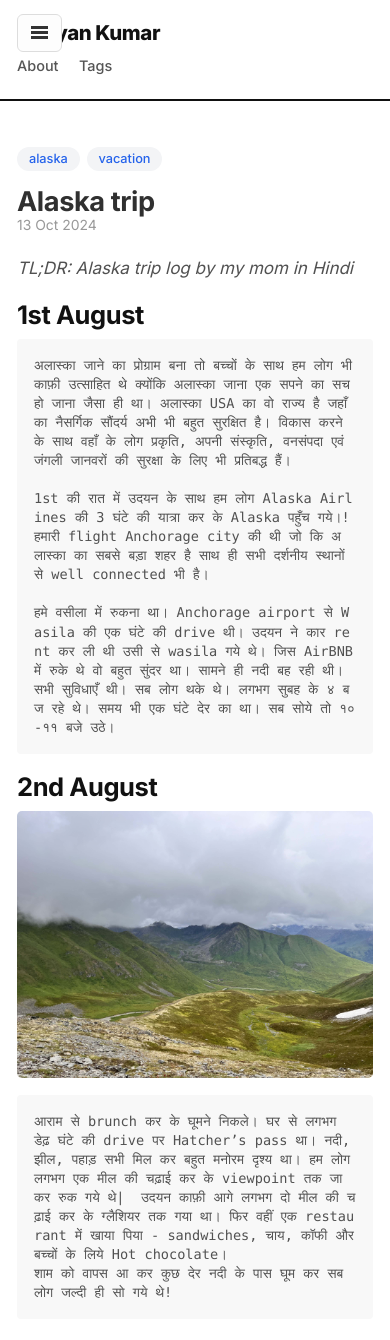
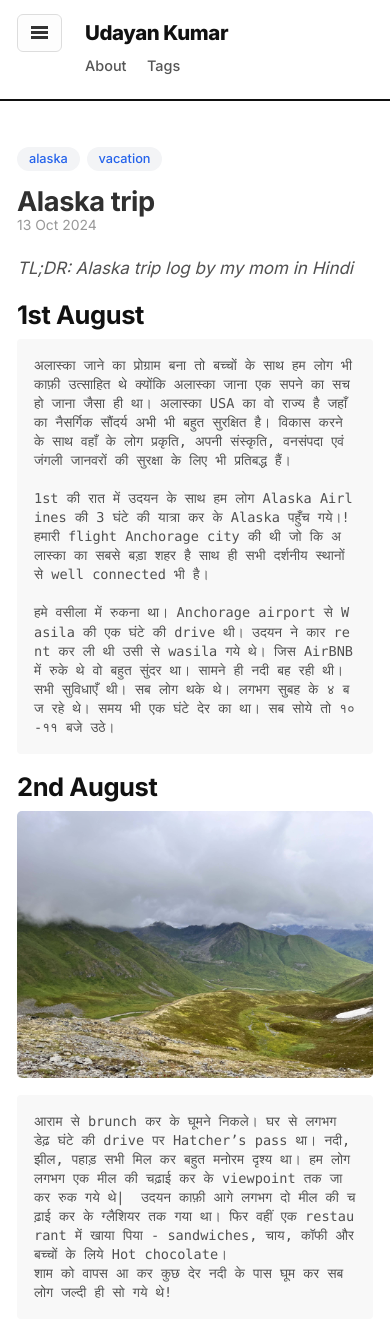
Before and after one commit to udayankumar/udayankumar.github.io, a Jekyll site: the page built from _posts/2024-10-13-alaska-trip.md, in a window 390 px wide. Shown: the top 1340 px of the page. Built offline with Jekyll 4.4.1, drawn with Linux system fonts in a browser that asks for light colours; comment, search, counter and statistics services are not loaded.

Commit message:
Fix tags links and mobile header

```diff
--- a/_layouts/default.html
+++ b/_layouts/default.html
@@ -19,7 +19,7 @@
           </h3>
           <nav class="masthead-nav">
             <a href="{{ site.baseurl }}/about">About</a>
-            <a href="{{ site.baseurl }}/tags.html">Tags</a>
+            <a href="{{ site.baseurl }}/tags/">Tags</a>
           </nav>
         </div>
       </div>
--- a/_layouts/post.html
+++ b/_layouts/post.html
@@ -3,7 +3,7 @@
 ---
 <ul class="tags">
   {% for tag in page.tags %}
-  <li><a href="{{site.url}}tags.html#{{tag}}" class="tag">{{ tag }}</a></li>
+  <li><a href="{{ site.baseurl }}/tags/#{{ tag | cgi_escape }}" class="tag">{{ tag }}</a></li>
   {% endfor %}
 </ul>
 
--- a/public/css/custom.css
+++ b/public/css/custom.css
@@ -84,7 +84,11 @@
 }
 .masthead-nav a:hover { color: #2563eb !important; text-decoration: none; }
 @media (max-width: 48em) {
-  .masthead .container { flex-direction: column; align-items: flex-start; }
+  .masthead .container {
+    flex-direction: column;
+    align-items: flex-start;
+    padding-left: 5rem;
+  }
   .masthead-nav { margin-top: .5rem; }
   .masthead-title small { display: none; }
 }
```
Also changed, not shown: _posts/2024-10-13-alaska-trip.md (+1 -0 lines).
